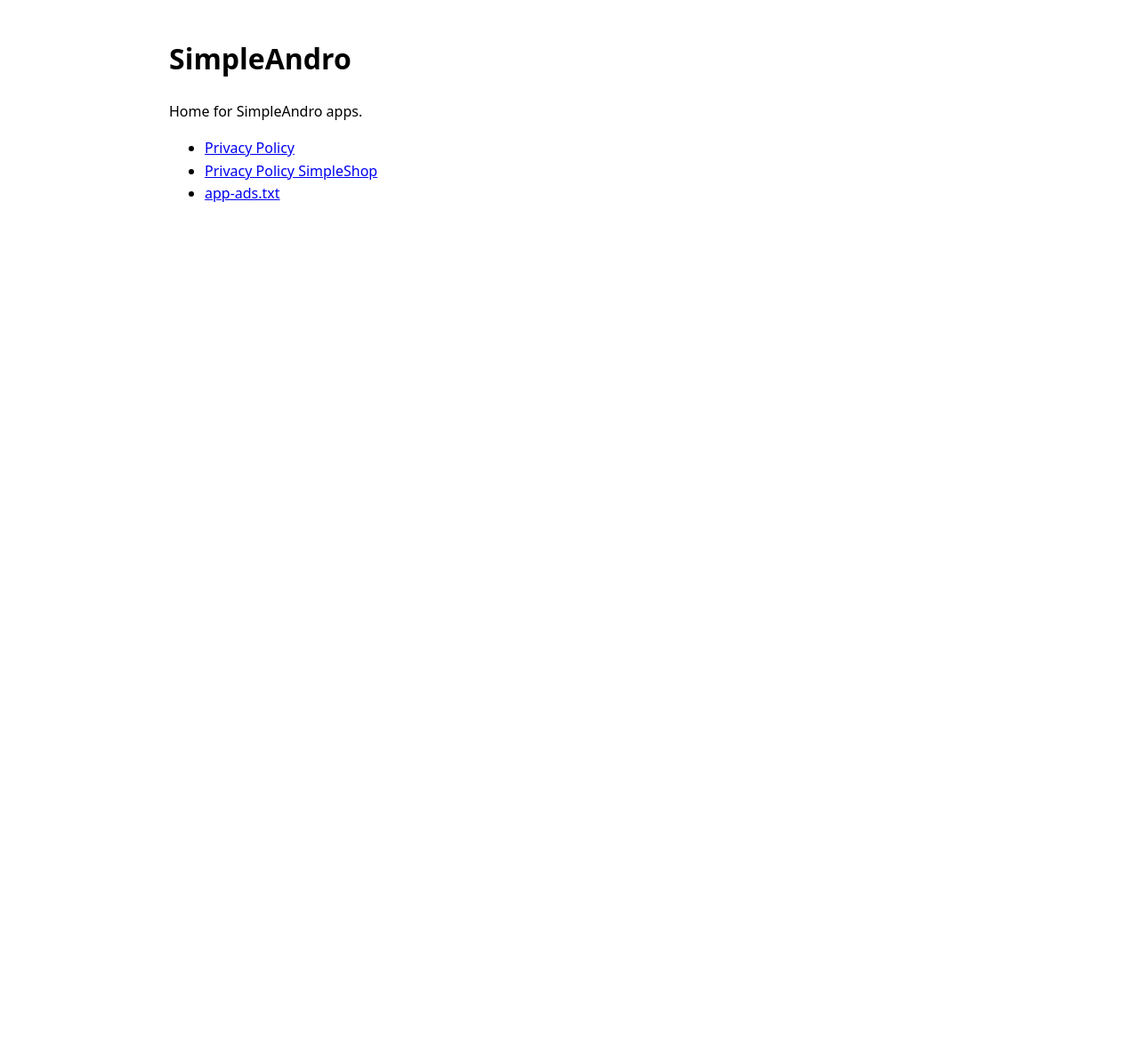
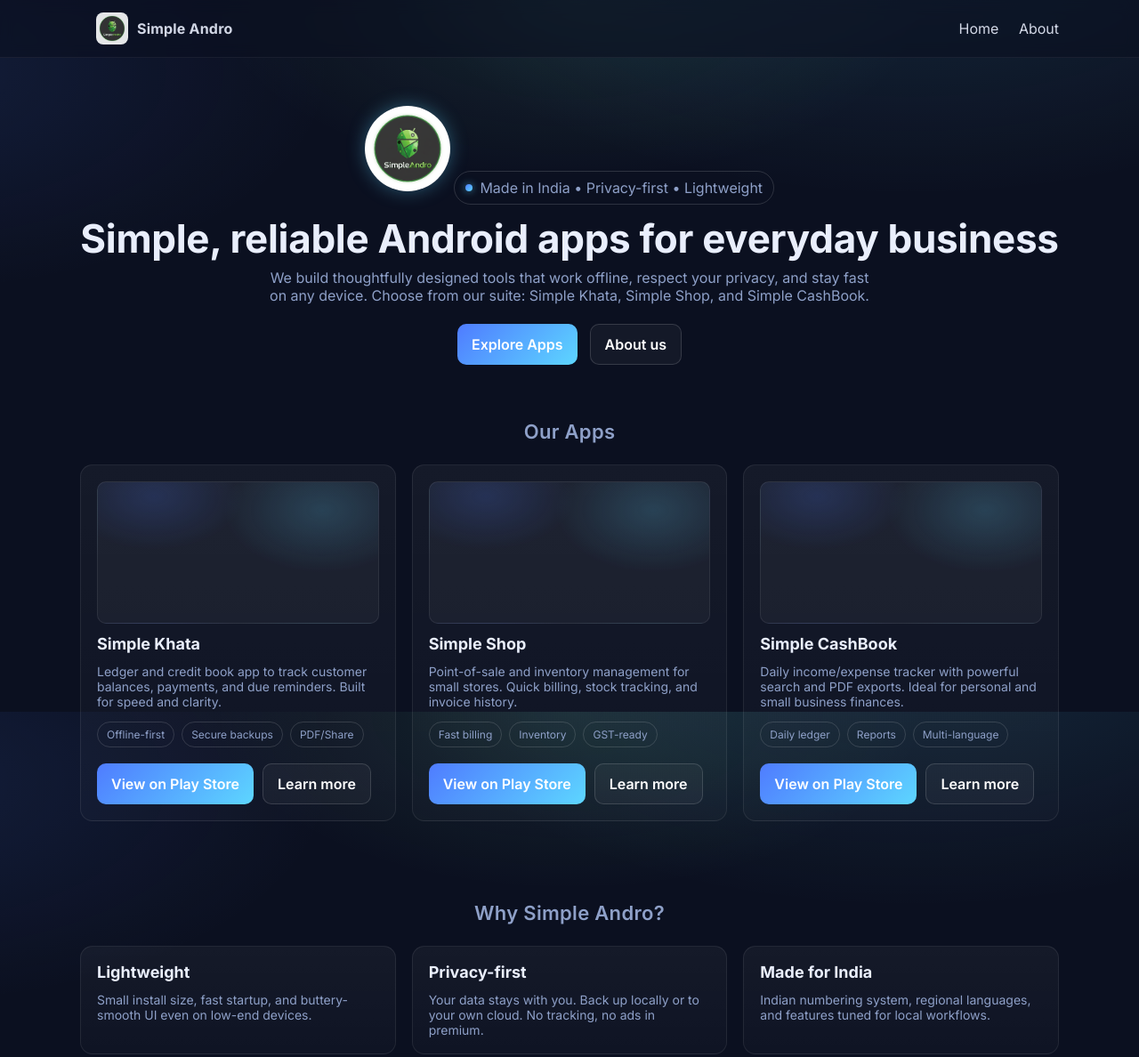
Before and after one commit to prabhubgt/prabhubgt.github.io, a plain HTML site: page index.html in a window 1280 px wide. Shown: the top 1188 px of the page at 89% size. Before the commit the page ends 800 px from the top, so only its background shows below. Drawn offline with Linux system fonts and the light colour scheme.

Commit message:
Add files via upload
Updated site

```diff
--- a/index.html
+++ b/index.html
@@ -1,18 +1,122 @@
 <!doctype html>
 <html lang="en">
 <head>
-  <meta charset="utf-8">
-  <title>SimpleAndro</title>
-  <meta name="viewport" content="width=device-width,initial-scale=1">
-  <style>body{font-family:system-ui,-apple-system,Segoe UI,Roboto,Helvetica,Arial,sans-serif;max-width:900px;margin:40px auto;padding:0 16px;line-height:1.6}</style>
+  <meta charset="utf-8" />
+  <meta name="viewport" content="width=device-width, initial-scale=1" />
+  <title>Simple Andro • Simple Khata • Simple Shop • Simple CashBook</title>
+  <meta name="description" content="Simple Andro builds lightweight, privacy-first Android apps: Simple Khata, Simple Shop, and Simple CashBook." />
+  <link rel="stylesheet" href="styles.css" />
+  <link rel="preconnect" href="https://fonts.googleapis.com">
+  <link rel="preconnect" href="https://fonts.gstatic.com" crossorigin>
+  <link href="https://fonts.googleapis.com/css2?family=Inter:wght@400;600;700;800&display=swap" rel="stylesheet">
+  <style>body{font-family:Inter,ui-sans-serif,system-ui,-apple-system,Segoe UI,Roboto,Ubuntu,Cantarell,Noto Sans,Helvetica Neue,Arial}</style>
 </head>
 <body>
-  <h1>SimpleAndro</h1>
-  <p>Home for SimpleAndro apps.</p>
-  <ul>
-    <li><a href="privacy-policy.html">Privacy Policy</a></li>
-    <li><a href="privacy-policy-simpleshop.html">Privacy Policy SimpleShop</a></li>
-    <li><a href="app-ads.txt">app-ads.txt</a></li>
-  </ul>
+  <header class="header">
+    <div class="container nav">
+      <a class="brand" href="./">
+        <img class="brand-logo-img" src="assets/logo.png" alt="Simple Andro logo" />
+        <span>Simple Andro</span>
+      </a>
+      <nav>
+        <a href="./">Home</a>
+        <a href="about.html">About</a>
+      </nav>
+    </div>
+  </header>
+
+  <main>
+    <section class="hero container">
+      <img class="logo-hero" src="assets/logo.png" alt="Simple Andro" />
+      <div class="badge"><span class="dot"></span> Made in India • Privacy-first • Lightweight</div>
+      <h1>Simple, reliable Android apps for everyday business</h1>
+      <p>We build thoughtfully designed tools that work offline, respect your privacy, and stay fast on any device. Choose from our suite: Simple Khata, Simple Shop, and Simple CashBook.</p>
+      <div class="cta-row">
+        <a class="btn btn-primary" href="#apps">Explore Apps</a>
+        <a class="btn btn-ghost" href="about.html">About us</a>
+      </div>
+    </section>
+
+    <section id="apps" class="section container">
+      <h2>Our Apps</h2>
+      <div class="grid">
+        <!-- Simple Khata -->
+        <article class="card">
+          <div class="thumb" aria-hidden="true"></div>
+          <h3>Simple Khata</h3>
+          <p>Ledger and credit book app to track customer balances, payments, and due reminders. Built for speed and clarity.</p>
+          <div class="chips">
+            <span class="chip">Offline-first</span>
+            <span class="chip">Secure backups</span>
+            <span class="chip">PDF/Share</span>
+          </div>
+          <div class="row">
+            <a class="btn btn-primary" href="#" target="_blank" rel="noopener">View on Play Store</a>
+            <a class="btn btn-ghost" href="#" target="_blank" rel="noopener">Learn more</a>
+          </div>
+        </article>
+
+        <!-- Simple Shop -->
+        <article class="card">
+          <div class="thumb" aria-hidden="true"></div>
+          <h3>Simple Shop</h3>
+          <p>Point-of-sale and inventory management for small stores. Quick billing, stock tracking, and invoice history.</p>
+          <div class="chips">
+            <span class="chip">Fast billing</span>
+            <span class="chip">Inventory</span>
+            <span class="chip">GST-ready</span>
+          </div>
+          <div class="row">
+            <a class="btn btn-primary" href="#" target="_blank" rel="noopener">View on Play Store</a>
+            <a class="btn btn-ghost" href="#" target="_blank" rel="noopener">Learn more</a>
+          </div>
+        </article>
+
+        <!-- Simple CashBook -->
+        <article class="card">
+          <div class="thumb" aria-hidden="true"></div>
+          <h3>Simple CashBook</h3>
+          <p>Daily income/expense tracker with powerful search and PDF exports. Ideal for personal and small business finances.</p>
+          <div class="chips">
+            <span class="chip">Daily ledger</span>
+            <span class="chip">Reports</span>
+            <span class="chip">Multi-language</span>
+          </div>
+          <div class="row">
+            <a class="btn btn-primary" href="#" target="_blank" rel="noopener">View on Play Store</a>
+            <a class="btn btn-ghost" href="#" target="_blank" rel="noopener">Learn more</a>
+          </div>
+        </article>
+      </div>
+    </section>
+
+    <section class="section container">
+      <h2>Why Simple Andro?</h2>
+      <div class="grid" style="grid-template-columns: repeat(3,1fr);">
+        <div class="card">
+          <h3>Lightweight</h3>
+          <p>Small install size, fast startup, and buttery-smooth UI even on low-end devices.</p>
+        </div>
+        <div class="card">
+          <h3>Privacy-first</h3>
+          <p>Your data stays with you. Back up locally or to your own cloud. No tracking, no ads in premium.</p>
+        </div>
+        <div class="card">
+          <h3>Made for India</h3>
+          <p>Indian numbering system, regional languages, and features tuned for local workflows.</p>
+        </div>
+      </div>
+    </section>
+  </main>
+
+  <footer class="footer">
+    <div class="container">
+      <div>© <span id="year"></span> Simple Andro. All rights reserved.</div>
+      <div>Contact: <a href="mailto:support@simpleandro.com">support@simpleandro.com</a></div>
+    </div>
+  </footer>
+  <script>
+    document.getElementById('year').textContent = new Date().getFullYear();
+  </script>
 </body>
 </html>
--- /dev/null
+++ b/styles.css
@@ -0,0 +1,85 @@
+/* Simple Andro - Website Styles */
+:root {
+  --bg: #0b1020;
+  --card: #121933;
+  --muted: #8ea0c8;
+  --text: #e9eefc;
+  --primary: #4f7cff;
+  --primary-2: #5dd6ff;
+  --accent: #7af0b7;
+}
+* { box-sizing: border-box; }
+html, body { height: 100%; }
+body {
+  margin: 0;
+  font-family: ui-sans-serif, system-ui, -apple-system, Segoe UI, Roboto, Ubuntu, Cantarell, Noto Sans, Helvetica Neue, Arial, "Apple Color Emoji", "Segoe UI Emoji";
+  color: var(--text);
+  background: radial-gradient(1200px 600px at 80% -10%, rgba(95,214,255,0.12), transparent 50%),
+              radial-gradient(1000px 500px at -10% 10%, rgba(79,124,255,0.12), transparent 50%),
+              radial-gradient(800px 400px at 50% 0%, rgba(122,240,183,0.10), transparent 50%),
+              var(--bg);
+}
+.container { max-width: 1100px; margin: 0 auto; padding: 0 20px; }
+.header {
+  position: sticky; top: 0; z-index: 10;
+  backdrop-filter: blur(8px);
+  background: rgba(11,16,32,0.6);
+  border-bottom: 1px solid rgba(255,255,255,0.06);
+}
+.nav { display: flex; align-items: center; justify-content: space-between; padding: 14px 0; }
+.brand { display: flex; gap: 10px; align-items: center; text-decoration: none; color: var(--text); }
+.brand-logo { width: 36px; height: 36px; border-radius: 8px; background: linear-gradient(135deg, var(--primary), var(--primary-2)); display: grid; place-items: center; font-weight: 800; }
+.brand-logo-img { height: 36px; width: 36px; object-fit: cover; border-radius: 8px; display: block; }
+.brand span { font-weight: 700; letter-spacing: 0.2px; }
+.brand-text { display: inline-flex; align-items: baseline; gap: 2px; font-weight: 800; }
+.brand-text .simp { color: var(--text); }
+.brand-text .andro {
+  background: linear-gradient(135deg, #36c060, #6cf0b6 35%, #5dd6ff 100%);
+  -webkit-background-clip: text; background-clip: text; color: transparent;
+}
+/* Stylize the capital A with a subtle circuit underline */
+.brand-text .andro .A {
+  position: relative; display: inline-block;
+}
+.brand-text .andro .A::after {
+  content: ""; position: absolute; left: 6%; right: 6%; bottom: -2px; height: 2px;
+  background: radial-gradient(6px 4px at 0 50%, rgba(95,214,255,0.0), rgba(95,214,255,0.6)),
+              linear-gradient(90deg, rgba(95,214,255,0.0), rgba(95,214,255,0.9), rgba(95,214,255,0.0));
+  border-radius: 2px; opacity: 0.9;
+}
+.nav a { color: var(--text); text-decoration: none; margin-left: 18px; opacity: 0.9; }
+.nav a:hover { opacity: 1; }
+
+.hero { padding: 54px 0 26px; text-align: center; }
+.hero .logo-hero { width: 96px; height: 96px; object-fit: cover; border-radius: 999px; box-shadow: 0 0 20px rgba(95,214,255,0.35); }
+.badge { display: inline-flex; align-items: center; gap: 8px; border: 1px solid rgba(255,255,255,0.14); color: var(--muted); padding: 8px 12px; border-radius: 999px; }
+.badge .dot { width: 8px; height: 8px; border-radius: 999px; background: linear-gradient(135deg, var(--primary), var(--primary-2)); box-shadow: 0 0 8px rgba(95,214,255,0.6); }
+.hero h1 { margin: 14px auto 10px; font-size: clamp(28px, 6vw, 44px); line-height: 1.1; letter-spacing: -0.3px; }
+.hero p { margin: 0 auto; max-width: 680px; color: var(--muted); font-size: 16px; }
+.cta-row { margin-top: 22px; display: flex; gap: 14px; justify-content: center; flex-wrap: wrap; }
+.btn { display: inline-flex; align-items: center; gap: 10px; padding: 12px 16px; border-radius: 10px; text-decoration: none; color: white; font-weight: 600; border: 1px solid rgba(255,255,255,0.14); }
+.btn-primary { background: linear-gradient(135deg, var(--primary), var(--primary-2)); border: none; }
+.btn-ghost { background: rgba(255,255,255,0.04); }
+.btn svg { width: 18px; height: 18px; }
+
+.section { padding: 28px 0 54px; }
+.section h2 { text-align: center; margin: 8px 0 24px; font-size: 22px; color: var(--muted); font-weight: 600; letter-spacing: 0.3px; }
+.grid { display: grid; grid-template-columns: repeat(3, 1fr); gap: 18px; }
+@media (max-width: 900px) { .grid { grid-template-columns: repeat(2, 1fr); } }
+@media (max-width: 640px) { .grid { grid-template-columns: 1fr; } }
+.card {
+  background: linear-gradient(180deg, rgba(255,255,255,0.045), rgba(255,255,255,0.02));
+  border: 1px solid rgba(255,255,255,0.08);
+  border-radius: 14px;
+  padding: 18px;
+  display: flex; flex-direction: column; gap: 12px;
+}
+.card .thumb { height: 160px; border-radius: 10px; background: radial-gradient(200px 120px at 20% 10%, rgba(79,124,255,0.18), transparent 50%), radial-gradient(220px 140px at 80% 20%, rgba(95,214,255,0.18), transparent 50%), rgba(255,255,255,0.04); border: 1px solid rgba(255,255,255,0.08); }
+.card h3 { margin: 0; font-size: 18px; }
+.card p { margin: 0; color: var(--muted); font-size: 14px; }
+.card .chips { display: flex; flex-wrap: wrap; gap: 8px; margin-top: 2px; }
+.chip { font-size: 12px; padding: 6px 10px; border-radius: 999px; border: 1px solid rgba(255,255,255,0.14); color: var(--muted); }
+.card .row { display: flex; gap: 10px; margin-top: 6px; }
+
+.footer { padding: 20px 0; border-top: 1px solid rgba(255,255,255,0.06); color: var(--muted); text-align: center; }
+.footer a { color: var(--text); }
```
Also changed, not shown: about.html (added, +71 -0 lines), assets/logo.png (added).
